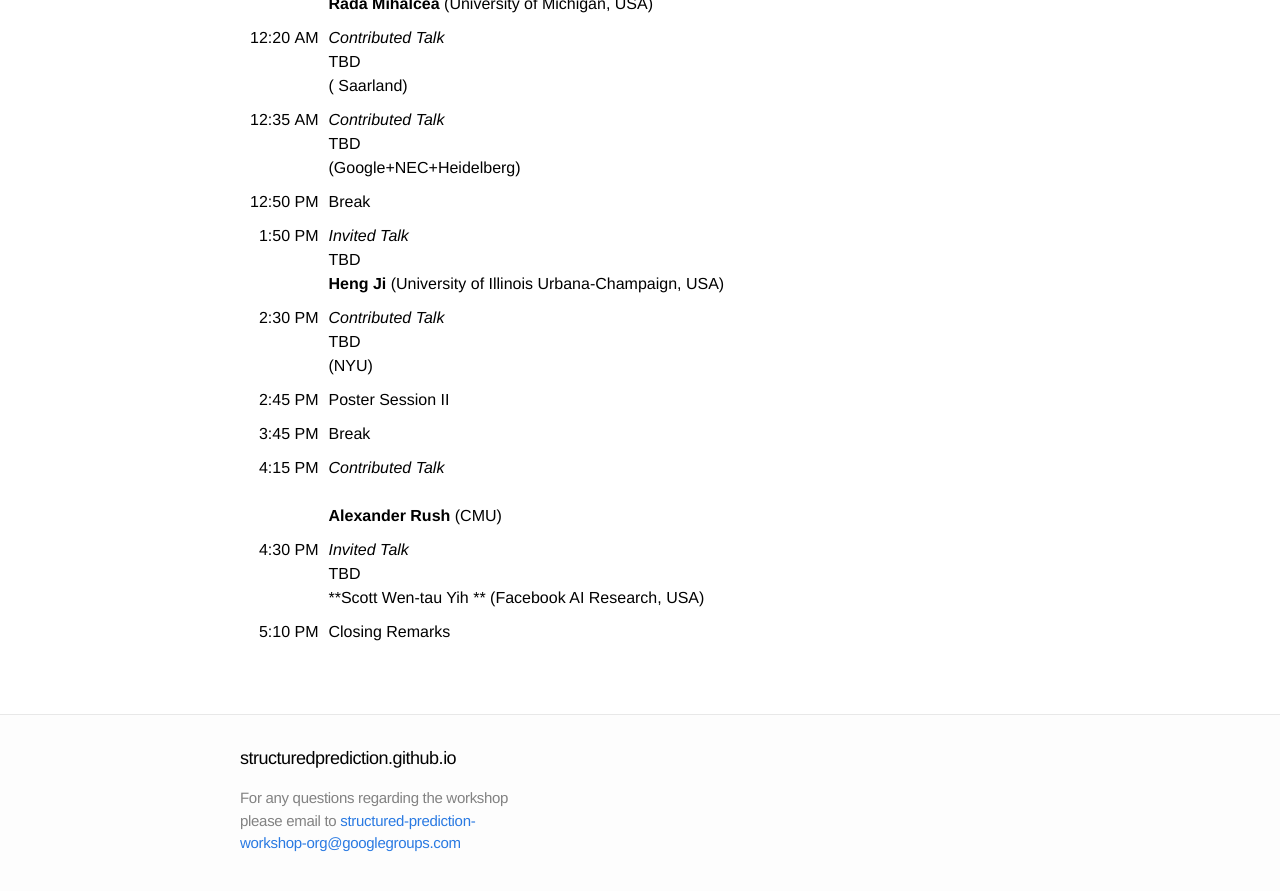
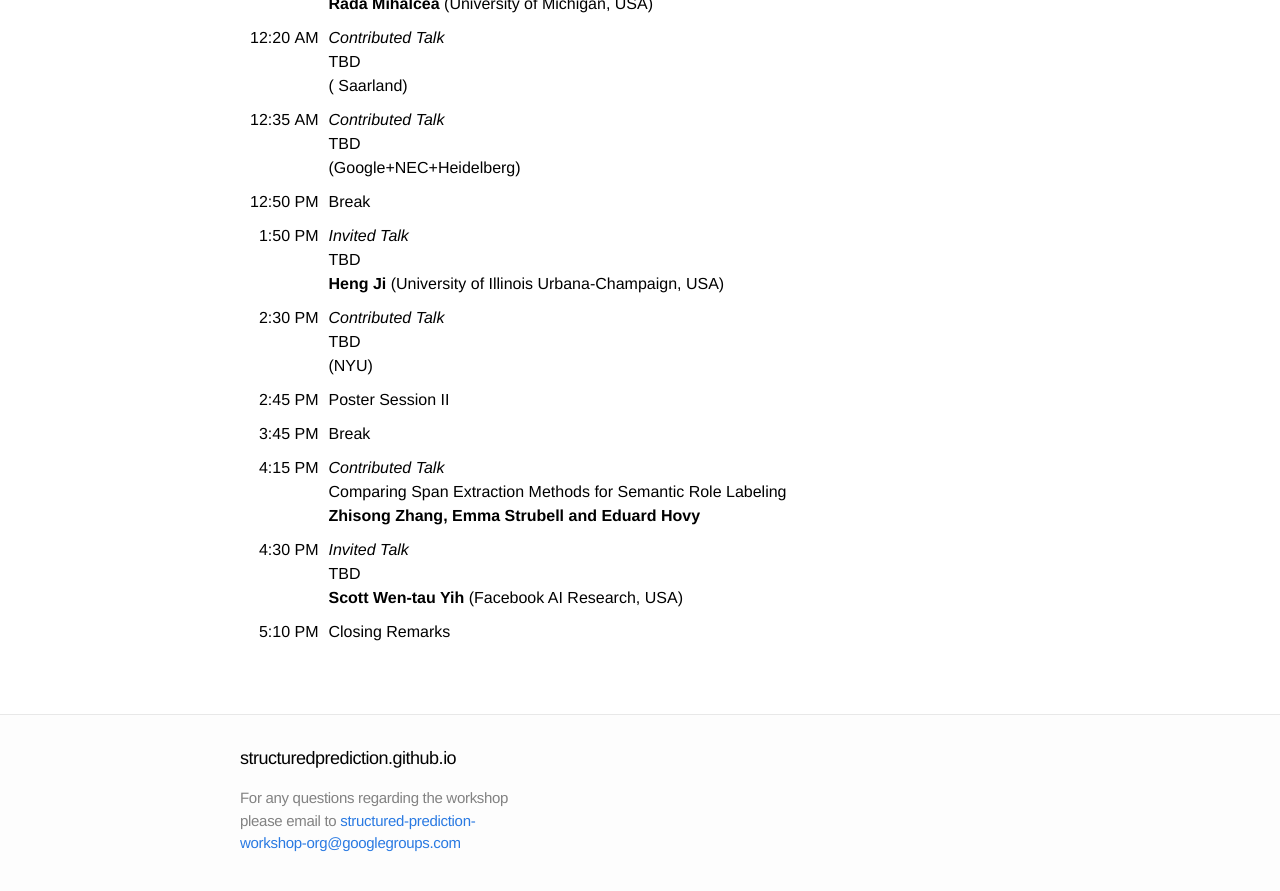
Before and after one commit to structuredprediction/structuredprediction.github.io, a Jekyll site: the page built from SPNLP21/3_schedule.md, in a window 1280 px wide and 900 px high, scrolled down 875 px. Shown: the top 891 px of the window. Built offline with Jekyll 4.4.1, drawn with Linux system fonts in a browser that asks for light colours.

Commit message:
Update 3_schedule.md

```diff
--- a/SPNLP21/3_schedule.md
+++ b/SPNLP21/3_schedule.md
@@ -32,8 +32,8 @@ name: 3
 |  2:30&nbsp;PM | _Contributed Talk_<br/>TBD<br/>(NYU) |
 |  2:45&nbsp;PM | Poster Session II |
 |  3:45&nbsp;PM |  Break |
-|  4:15&nbsp;PM | _Contributed Talk_<br/> <br/>**Alexander Rush** (CMU) |
-|  4:30&nbsp;PM | _Invited Talk_<br/>TBD<br/>**Scott Wen-tau Yih ** (Facebook AI Research, USA)  |
+|  4:15&nbsp;PM | _Contributed Talk_<br/>Comparing Span Extraction Methods for Semantic Role Labeling<br/>**Zhisong Zhang, Emma Strubell and Eduard Hovy** |
+|  4:30&nbsp;PM | _Invited Talk_<br/>TBD<br/>**Scott Wen-tau Yih** (Facebook AI Research, USA)  |
 |  5:10&nbsp;PM | Closing Remarks  |
 
 </div>
```
